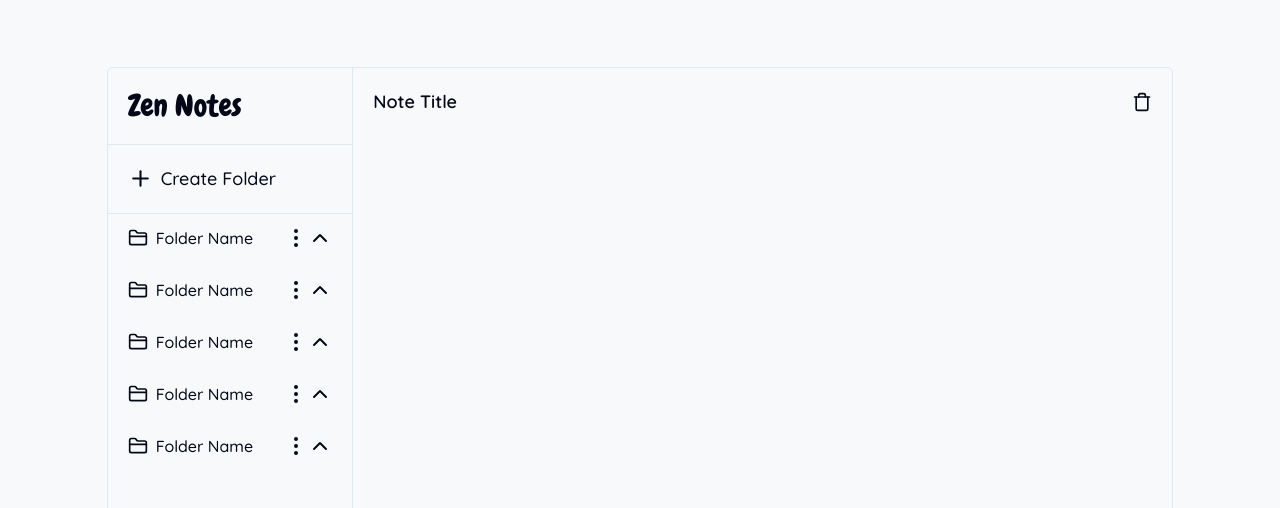
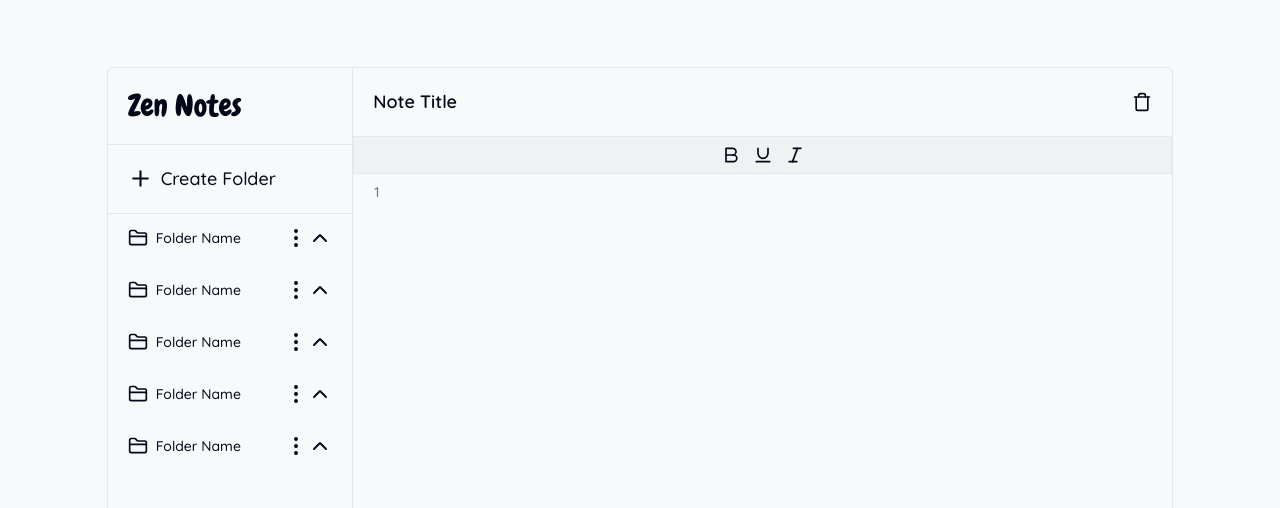
Before and after one commit to lamepic/zen-notes, a Next.js app: page /dashboard in a window 1280 px wide. Shown: the top 508 px of the page. Built offline with nearby package versions, Linux system fonts and the light colour scheme.

Commit message:
ui update

```diff
--- a/app/dashboard/page.js
+++ b/app/dashboard/page.js
@@ -3,6 +3,7 @@ import React, { useState } from "react";
 import DashboardSidebar from "@/components/DashboardSidebar";
 import { cn } from "@/lib/utils";
 import { AlignJustify, Trash } from "lucide-react";
+import NoteEditor from "@/components/NoteEditor";
 
 function DashboardPage() {
   const [showSidebar, setShowSidebar] = useState(false);
@@ -12,22 +13,13 @@ function DashboardPage() {
       <div
         className={cn(
           "absolute lg:relative w-full h-full lg:-translate-x-0 top-0 left-0 border-r dark:border-gray-500 lg:flex-[0.23] z-20 transition-all duration-200 ease-in-out",
-          !showSidebar ? "-translate-x-full" : "bg-white"
+          !showSidebar ? "-translate-x-full" : "bg-[var(--background)]" //
         )}
       >
         <DashboardSidebar setOpenSidebar={setShowSidebar} />
       </div>
       <div className="lg:flex-[0.77]">
-        <div className="p-5 border-b lg:border-0 dark:border-gray-500 flex items-center justify-between">
-          <div className="flex items-center gap-3">
-            <AlignJustify
-              onClick={() => setShowSidebar(true)}
-              className="lg:hidden"
-            />
-            <p className="font-semibold text-lg">Note Title</p>
-          </div>
-          <Trash size={20} className="cursor-pointer" />
-        </div>
+        <NoteEditor setShowSidebar={setShowSidebar} />
       </div>
     </div>
   );
--- a/app/layout.js
+++ b/app/layout.js
@@ -1,5 +1,6 @@
 import { Quicksand } from "next/font/google";
 import "./globals.css";
+import "draft-js/dist/Draft.css";
 import { ThemeProvider } from "@/components/ThemeProvider";
 import { cn } from "@/lib/utils";
 
@@ -17,6 +18,7 @@ export const metadata = {
 export default function RootLayout({ children }) {
   return (
     <html lang="en">
+      <meta charSet="utf-8" />
       <body className={cn("overflow-hidden", quickSand.className)}>
         <ThemeProvider
           attribute="class"
--- a/components/SidebarFolder.jsx
+++ b/components/SidebarFolder.jsx
@@ -29,7 +29,7 @@ function SidebarFolder() {
             onClick={() => setOpenFolder(!openFolder)}
           >
             {!openFolder ? <FolderClosed size={20} /> : <Folder size={20} />}
-            <p className="">Folder Name</p>
+            <p className="lg:text-sm">Folder Name</p>
           </button>
           <div className="flex items-center">
             <FolderMenu>
```
